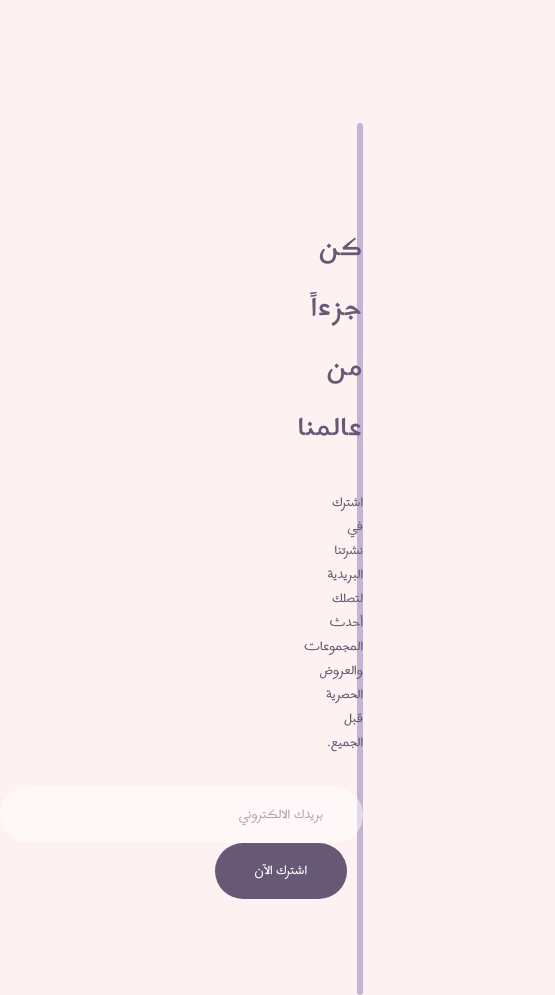
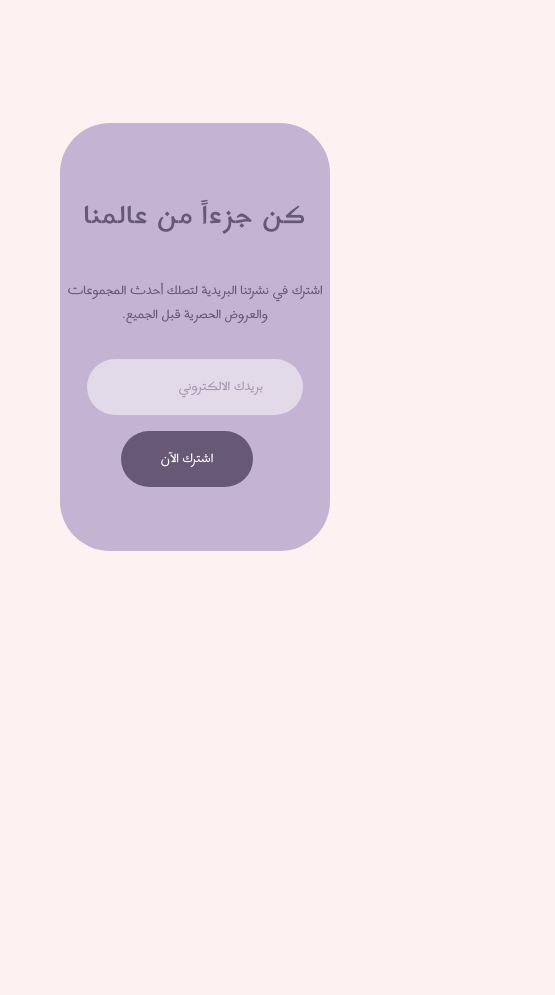
Before and after one commit to AsmaBaker/L-Atelier, a website: page index.html in a window 390 px wide. Shown: the part 4420-5415 px from the top of the page, 555 px wide, since content can reach past the window. After the commit the page ends 5067 px from the top, so only its background shows below. Drawn offline with Linux system fonts and the light colour scheme.

Commit message:
massege respo

```diff
--- a/index.html
+++ b/index.html
@@ -147,12 +147,12 @@
     </section>
     <section>
         <div class=" py-24">
-          <div class="massege mx-48 py-24 bg-background-2 text-head text-center rounded-[50px] flex flex-col gap-8">
+          <div class="massege lg:mx-48 md:mx-30 mx-15 py-16 bg-background-2 text-head text-center rounded-[50px] flex flex-col gap-8">
             <h2>كن جزءاً من عالمنا</h2>
-            <p>اشترك في نشرتنا البريدية لتصلك أحدث المجموعات والعروض الحصرية قبل الجميع.</p>
+            <p class="text-[16px]">اشترك في نشرتنا البريدية لتصلك أحدث المجموعات والعروض الحصرية قبل الجميع.</p>
             <form action="">
-                  <input type="text" id="massege" name="massege" placeholder="بريدك الالكتروني" class="whitebutton bg-[#ffffff80] hover:bg-[#ffffff33]   hover:text-head ">
-                  <input type="button" value="اشترك الآن" class="mainbutton ms-4">
+                  <input type="text" id="massege" name="massege" placeholder="بريدك الالكتروني" class="whitebutton max-sm:w-[80%] bg-[#ffffff80] hover:bg-[#ffffff33] hover:text-head ">
+                  <input type="button" value="اشترك الآن" class="mainbutton ms-4 max-md:mt-4 ">
             </form>
           </div>
         </div>
```
Also changed, not shown: src/output.css.
